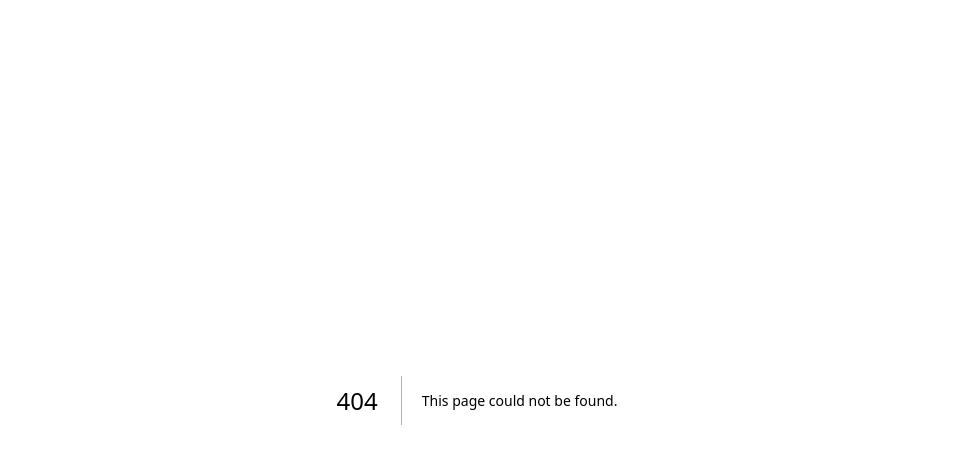
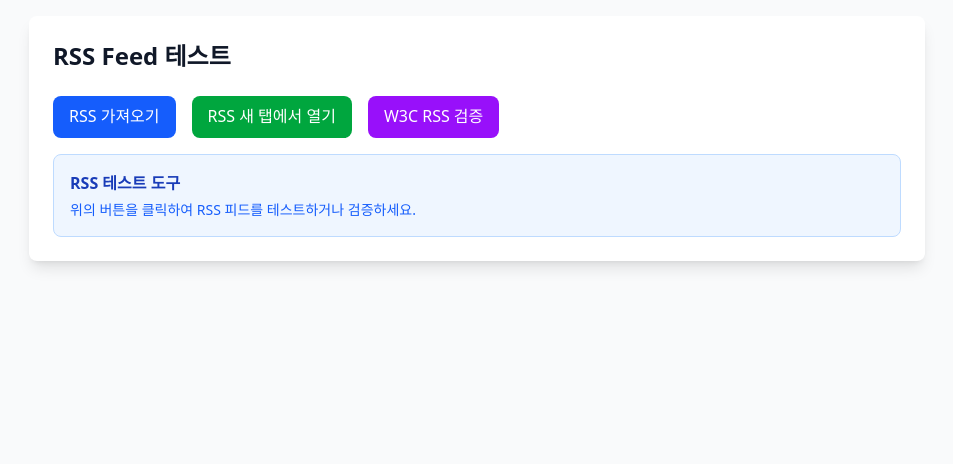
Before and after one commit to thinkisall/nextchart, a Next.js app: page /rss-test in a window 1280 px wide. Before the commit this address had no page. Shown: the top 464 px of the page, without its empty margins (163-1116 px from the left). Built offline with nearby package versions, Linux system fonts and the light colour scheme.

Commit message:
rss수정

```diff
--- /dev/null
+++ b/app/rss-test/page.tsx
@@ -0,0 +1,125 @@
+'use client';
+
+import { useState } from 'react';
+
+export default function RSSTestPage() {
+  const [rssContent, setRssContent] = useState<string>('');
+  const [isLoading, setIsLoading] = useState(false);
+  const [error, setError] = useState<string>('');
+
+  const fetchRSS = async () => {
+    setIsLoading(true);
+    setError('');
+
+    try {
+      const response = await fetch('/rss');
+
+      if (!response.ok) {
+        throw new Error(`HTTP ${response.status}: ${response.statusText}`);
+      }
+
+      const content = await response.text();
+      setRssContent(content);
+
+      // XML 유효성 검사
+      try {
+        const parser = new DOMParser();
+        const xmlDoc = parser.parseFromString(content, 'text/xml');
+        const parseError = xmlDoc.querySelector('parsererror');
+
+        if (parseError) {
+          throw new Error('XML 구문 분석 오류: ' + parseError.textContent);
+        }
+
+        console.log('✅ RSS XML 유효성 검사 통과');
+      } catch (xmlError) {
+        setError('XML 파싱 오류: ' + (xmlError as Error).message);
+      }
+
+    } catch (fetchError) {
+      setError('RSS 가져오기 실패: ' + (fetchError as Error).message);
+    } finally {
+      setIsLoading(false);
+    }
+  };
+
+  return (
+    <div className="min-h-screen bg-gray-50 dark:bg-gray-900 p-4">
+      <div className="max-w-4xl mx-auto">
+        <div className="bg-white dark:bg-gray-800 rounded-lg shadow-lg p-6">
+          <h1 className="text-2xl font-bold text-gray-900 dark:text-gray-100 mb-6">
+            RSS Feed 테스트
+          </h1>
+
+          <div className="space-y-4">
+            <div className="flex gap-4">
+              <button
+                onClick={fetchRSS}
+                disabled={isLoading}
+                className="px-4 py-2 bg-blue-600 text-white rounded-lg hover:bg-blue-700 disabled:opacity-50"
+              >
+                {isLoading ? '로딩 중...' : 'RSS 가져오기'}
+              </button>
+
+              <a
+                href="/rss"
+                target="_blank"
+                rel="noopener noreferrer"
+                className="px-4 py-2 bg-green-600 text-white rounded-lg hover:bg-green-700"
+              >
+                RSS 새 탭에서 열기
+              </a>
+
+              <a
+                href="https://validator.w3.org/feed/check.cgi?url=https%3A//www.damoabom.com/rss"
+                target="_blank"
+                rel="noopener noreferrer"
+                className="px-4 py-2 bg-purple-600 text-white rounded-lg hover:bg-purple-700"
+              >
+                W3C RSS 검증
+              </a>
+            </div>
+
+            {error && (
+              <div className="bg-red-50 dark:bg-red-900/20 border border-red-200 dark:border-red-800 rounded-lg p-4">
+                <h3 className="text-red-800 dark:text-red-400 font-semibold">오류:</h3>
+                <p className="text-red-600 dark:text-red-300 text-sm mt-1">{error}</p>
+              </div>
+            )}
+
+            {rssContent && (
+              <div className="space-y-4">
+                <div className="bg-green-50 dark:bg-green-900/20 border border-green-200 dark:border-green-800 rounded-lg p-4">
+                  <h3 className="text-green-800 dark:text-green-400 font-semibold">
+                    ✅ RSS 성공적으로 생성됨
+                  </h3>
+                  <p className="text-green-600 dark:text-green-300 text-sm mt-1">
+                    RSS 피드가 유효한 XML 형식으로 생성되었습니다.
+                  </p>
+                </div>
+
+                <div>
+                  <h3 className="text-lg font-semibold text-gray-900 dark:text-gray-100 mb-2">
+                    RSS XML 미리보기:
+                  </h3>
+                  <pre className="bg-gray-100 dark:bg-gray-800 p-4 rounded-lg text-xs overflow-x-auto max-h-96 overflow-y-auto">
+                    <code>{rssContent}</code>
+                  </pre>
+                </div>
+              </div>
+            )}
+
+            {!rssContent && !error && !isLoading && (
+              <div className="bg-blue-50 dark:bg-blue-900/20 border border-blue-200 dark:border-blue-800 rounded-lg p-4">
+                <h3 className="text-blue-800 dark:text-blue-400 font-semibold">RSS 테스트 도구</h3>
+                <p className="text-blue-600 dark:text-blue-300 text-sm mt-1">
+                  위의 버튼을 클릭하여 RSS 피드를 테스트하거나 검증하세요.
+                </p>
+              </div>
+            )}
+          </div>
+        </div>
+      </div>
+    </div>
+  );
+}
--- a/app/rss/route.ts
+++ b/app/rss/route.ts
@@ -4,6 +4,44 @@ import { CRYPTO_SECTORS } from '../lib/crypto'
 export async function GET() {
   const baseUrl = 'https://www.damoabom.com'
   const currentDate = new Date().toISOString()
+  const buildDate = new Date().toUTCString()
+
+  // XML 특수문자 이스케이프 함수
+  const escapeXml = (text: string) => {
+    return text
+      .replace(/&/g, '&amp;')
+      .replace(/</g, '&lt;')
+      .replace(/>/g, '&gt;')
+      .replace(/"/g, '&quot;')
+      .replace(/'/g, '&apos;')
+  }
+
+  // 섹터 아이템들 생성
+  const sectorItems = Array.from(new Set(Object.values(CRYPTO_SECTORS)))
+    .map((sector) => {
+      const encodedSector = encodeURIComponent(sector)
+      const escapedSector = escapeXml(sector)
+
+      return `    <item>
+      <title>${escapedSector} 섹터 암호화폐 시세</title>
+      <description>${escapedSector} 섹터에 속한 암호화폐들의 실시간 시세 및 분석 정보</description>
+      <link>${baseUrl}/sector/${encodedSector}</link>
+      <guid isPermaLink="true">${baseUrl}/sector/${encodedSector}</guid>
+      <pubDate>${buildDate}</pubDate>
+      <category>${escapedSector}</category>
+      <content:encoded><![CDATA[
+        <h2>${escapedSector} 섹터 분석</h2>
+        <p>${escapedSector} 섹터에 속한 암호화폐들의 상세 정보:</p>
+        <ul>
+          <li>섹터별 코인 목록 및 시가총액</li>
+          <li>실시간 가격 변동 추이</li>
+          <li>섹터 전체 성과 분석</li>
+          <li>주요 코인들의 기술적 지표</li>
+        </ul>
+        <p>투자 결정에 도움이 되는 전문적인 섹터 분석을 제공합니다.</p>
+      ]]></content:encoded>
+    </item>`
+    }).join('\n')
 
   // RSS 피드 XML 생성
   const rssXml = `<?xml version="1.0" encoding="UTF-8"?>
@@ -13,8 +51,8 @@ export async function GET() {
     <description>실시간 암호화폐 시세, 섹터 분석 및 트레이딩 정보를 제공하는 전문 플랫폼</description>
     <link>${baseUrl}</link>
     <language>ko-KR</language>
-    <lastBuildDate>${currentDate}</lastBuildDate>
-    <pubDate>${currentDate}</pubDate>
+    <lastBuildDate>${buildDate}</lastBuildDate>
+    <pubDate>${buildDate}</pubDate>
     <ttl>60</ttl>
     <atom:link href="${baseUrl}/rss" rel="self" type="application/rss+xml"/>
     <managingEditor>contact@damoabom.com (다모아봄)</managingEditor>
@@ -22,14 +60,16 @@ export async function GET() {
     <category>투자/금융</category>
     <category>암호화폐</category>
     <category>블록체인</category>
+    <generator>Next.js RSS Generator</generator>
+    <copyright>Copyright 2024 다모아봄. All rights reserved.</copyright>
 
-    <!-- 메인 페이지 -->
     <item>
       <title>실시간 암호화폐 시세 대시보드</title>
       <description>빗썸 API를 활용한 실시간 암호화폐 가격 정보 및 섹터별 분석</description>
       <link>${baseUrl}</link>
       <guid isPermaLink="true">${baseUrl}</guid>
-      <pubDate>${currentDate}</pubDate>
+      <pubDate>${buildDate}</pubDate>
+      <category>대시보드</category>
       <content:encoded><![CDATA[
         <h2>실시간 암호화폐 시세</h2>
         <p>다모아봄에서 제공하는 실시간 암호화폐 시세 정보:</p>
@@ -44,35 +84,14 @@ export async function GET() {
       ]]></content:encoded>
     </item>
 
-    ${Array.from(new Set(Object.values(CRYPTO_SECTORS)))
-      .map((sector) => `
-    <item>
-      <title>${sector} 섹터 암호화폐 시세</title>
-      <description>${sector} 섹터에 속한 암호화폐들의 실시간 시세 및 분석 정보</description>
-      <link>${baseUrl}/sector/${encodeURIComponent(sector)}</link>
-      <guid isPermaLink="true">${baseUrl}/sector/${encodeURIComponent(sector)}</guid>
-      <pubDate>${currentDate}</pubDate>
-      <category>${sector}</category>
-      <content:encoded><![CDATA[
-        <h2>${sector} 섹터 분석</h2>
-        <p>${sector} 섹터에 속한 암호화폐들의 상세 정보:</p>
-        <ul>
-          <li>섹터별 코인 목록 및 시가총액</li>
-          <li>실시간 가격 변동 추이</li>
-          <li>섹터 전체 성과 분석</li>
-          <li>주요 코인들의 기술적 지표</li>
-        </ul>
-        <p>투자 결정에 도움이 되는 전문적인 섹터 분석을 제공합니다.</p>
-      ]]></content:encoded>
-    </item>`).join('')}
+${sectorItems}
 
-    <!-- 추가 피처들 -->
     <item>
       <title>암호화폐 섹터 분석 도구</title>
       <description>전문적인 암호화폐 섹터 분석 및 비교 도구</description>
       <link>${baseUrl}#sector-analysis</link>
       <guid isPermaLink="false">sector-analysis-${Date.now()}</guid>
-      <pubDate>${currentDate}</pubDate>
+      <pubDate>${buildDate}</pubDate>
       <category>분석도구</category>
       <content:encoded><![CDATA[
         <h2>고급 섹터 분석 기능</h2>
@@ -92,7 +111,7 @@ export async function GET() {
       <description>설정한 가격대에 도달 시 즉시 알림을 받을 수 있는 서비스</description>
       <link>${baseUrl}#price-alerts</link>
       <guid isPermaLink="false">price-alerts-${Date.now()}</guid>
-      <pubDate>${currentDate}</pubDate>
+      <pubDate>${buildDate}</pubDate>
       <category>알림서비스</category>
       <content:encoded><![CDATA[
         <h2>스마트 가격 알림</h2>
@@ -111,9 +130,14 @@ export async function GET() {
 </rss>`
 
   return new NextResponse(rssXml, {
+    status: 200,
     headers: {
       'Content-Type': 'application/rss+xml; charset=utf-8',
-      'Cache-Control': 'public, max-age=3600', // 1시간 캐시
+      'Cache-Control': 'public, max-age=3600, stale-while-revalidate=86400',
+      'X-Content-Type-Options': 'nosniff',
+      'Access-Control-Allow-Origin': '*',
+      'Access-Control-Allow-Methods': 'GET',
+      'Access-Control-Allow-Headers': 'Content-Type',
     },
   })
 }
```
